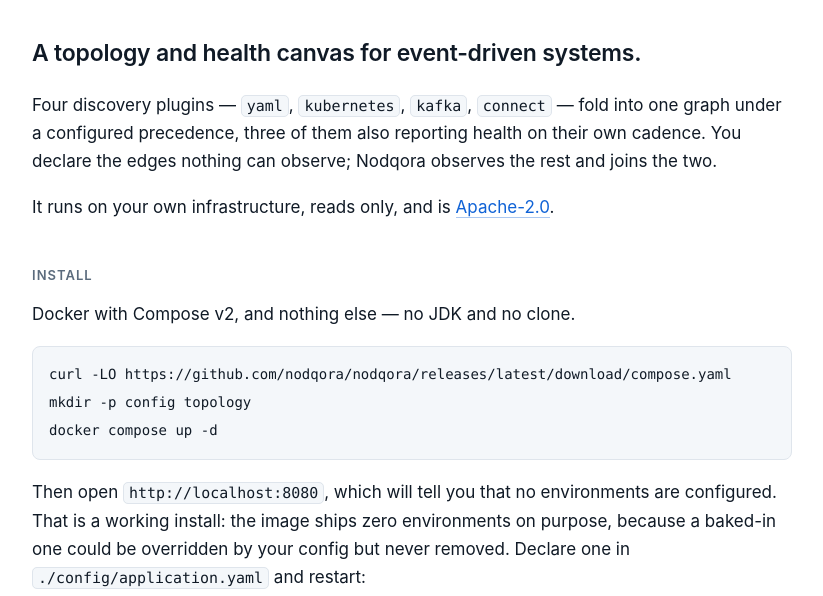
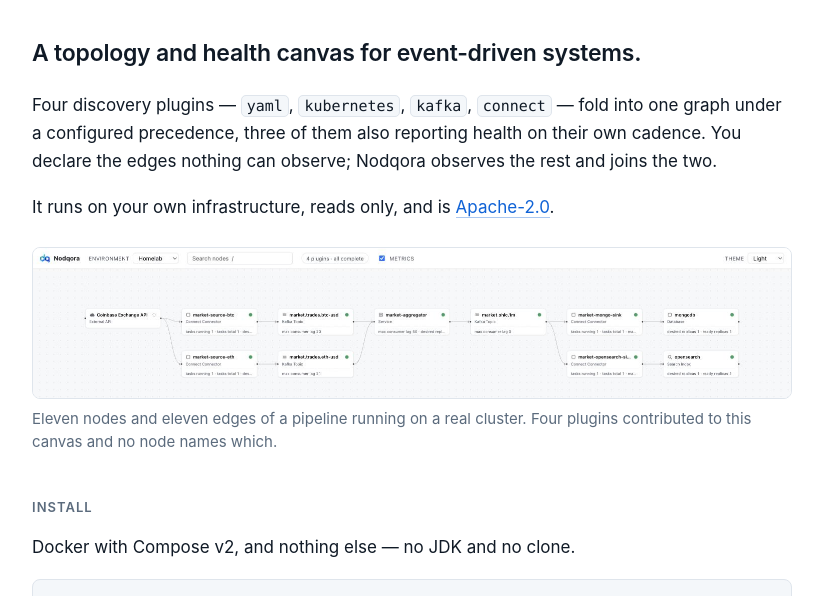
Before and after one commit to nodqora/website, a website: page public/index.html in a window 1280 px wide. Shown: the part 140-736 px from the top of the page, without its empty margins (228-1051 px from the left). Drawn offline with Linux system fonts and the light colour scheme.

Commit message:
Show the canvas on the overview
The page described a topology canvas in three paragraphs and showed none. The
mark was the only image on a site for a product whose whole output is a picture.

Two files and a `<picture>`, selected by the same `prefers-color-scheme` query
the palette already uses. A screenshot of the light canvas on a dark page reads
as a picture of a different product, and the canvas genuinely has both themes,
so shipping one file would have meant choosing which half of the readership saw
a mismatch. No script, so `_headers` is untouched and the CSP still needs no
`unsafe-inline`.

The light file is the `img` fallback rather than the dark one: a browser that
matches no source gets the theme this page defaults to.

Both are 1512px wide against a 760px column — 2x, and the graph is unreadable
below that. They come from the product repository's `docs/images/`, copied
deliberately, because nothing builds this site and there is no step that could
fetch them.

`.wrangler/` is ignored from here on. `npm run dev` writes a miniflare state
tree under it that has no business in a repository; the one file already tracked
there is excepted so this does not quietly delete it.

Signed-off-by: Fyodor Skorozhenko <fredskor@gmail.com>

```diff
--- a/public/index.html
+++ b/public/index.html
@@ -38,6 +38,20 @@
 
   <p>It runs on your own infrastructure, reads only, and is
   <a href="https://github.com/nodqora/nodqora/blob/main/LICENSE">Apache-2.0</a>.</p>
+
+  <!-- Two files rather than one, selected by the same media query the palette above uses: the
+       canvas has a light and a dark theme, and a screenshot of one on a page in the other reads as
+       a picture of a different product. No script, so the CSP stays as it is. -->
+  <figure class="shot">
+    <picture>
+      <source srcset="/canvas-dark.png" media="(prefers-color-scheme: dark)">
+      <img src="/canvas-light.png" width="1512" height="300"
+           alt="The Nodqora canvas: eleven nodes of a Kafka pipeline laid out left to right, each
+                carrying a health glyph, with the plugin outcome chip in the bar above.">
+    </picture>
+    <figcaption>Eleven nodes and eleven edges of a pipeline running on a real cluster. Four plugins
+    contributed to this canvas and no node names which.</figcaption>
+  </figure>
 
   <h2>Install</h2>
 
--- a/public/style.css
+++ b/public/style.css
@@ -104,3 +104,12 @@ footer p { margin: 0 0 8px; }
   header img { width: 38px; }
   header h1 { font-size: 24px; }
 }
+
+/* The canvas screenshot. Full bleed to the text column, because the graph is width-hungry and
+   height-light (the product's own layout constraint) and loses its shape at anything narrower. */
+.shot { margin: 26px 0 30px; }
+.shot img {
+  display: block; width: 100%; height: auto;
+  border: 1px solid var(--border); border-radius: 8px;
+}
+.shot figcaption { margin-top: 9px; color: var(--muted); font-size: 15px; line-height: 1.5; }
```
Also changed, not shown: public/canvas-dark.png (added), public/canvas-light.png (added), 1 other file.
